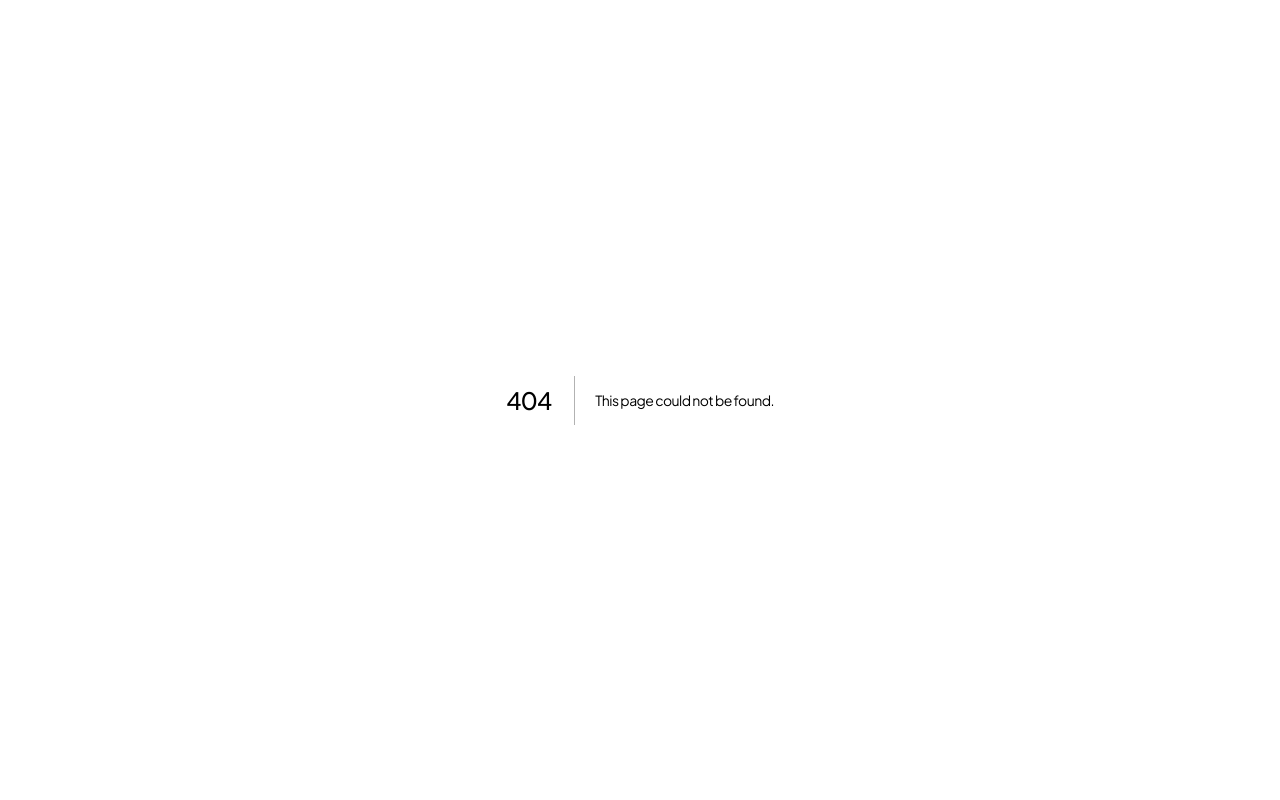
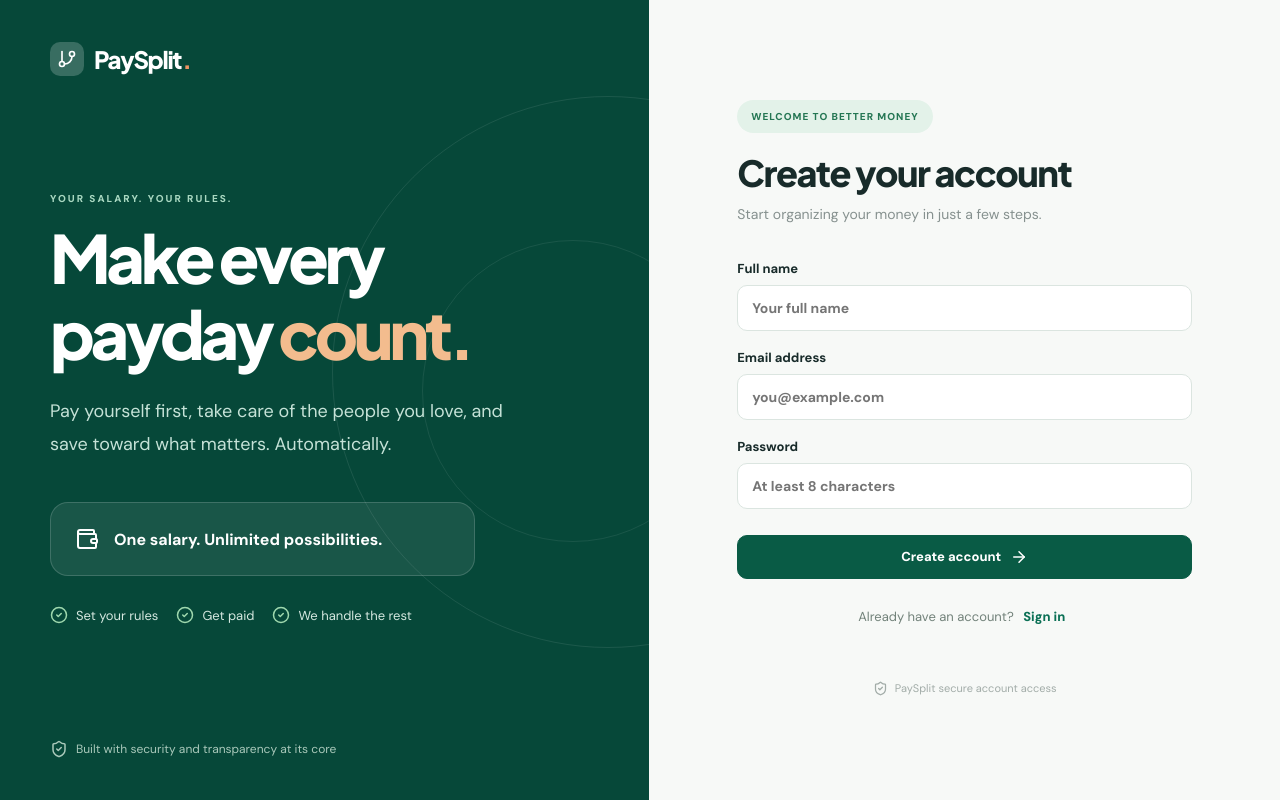
Before and after one commit to caseykingsley77/PaySplit-Project, a Next.js app: page /auth in a window 1280 px wide. Before the commit this address had no page. Built offline with nearby package versions, Linux system fonts and the light colour scheme; no server answers.

Commit message:
feat(auth): move sign-in and registration into dedicated auth route

```diff
--- /dev/null
+++ b/src/app/auth/page.tsx
@@ -0,0 +1,47 @@
+'use client';
+import {useEffect,useState} from 'react';
+import {ArrowRight,CheckCircle2,ShieldCheck,GitBranch,Wallet} from 'lucide-react';
+import {supabaseBrowser} from '@/lib/supabase';
+import {useRouter} from 'next/navigation';
+const authConfigured = Boolean(process.env.NEXT_PUBLIC_SUPABASE_URL && process.env.NEXT_PUBLIC_SUPABASE_ANON_KEY);
+export default function Home(){
+ const router=useRouter();const [mode,setMode]=useState<'signin'|'signup'>('signup');
+ const [email,setEmail]=useState(''),[password,setPassword]=useState(''),[fullName,setFullName]=useState('');
+ const [busy,setBusy]=useState(false),[notice,setNotice]=useState('');
+ useEffect(()=>{const m=new URLSearchParams(window.location.search).get('mode');if(m==='signin')setMode('signin');if(m==='signup')setMode('signup');},[]);
+ useEffect(()=>{if(!authConfigured)return;supabaseBrowser().auth.getSession().then(({data})=>{if(data.session)router.replace('/dashboard');}).catch(()=>setNotice('Unable to connect to the account service. Please try again.'));},[router]);
+ async function submit(e:React.FormEvent){
+ e.preventDefault();setBusy(true);setNotice('');
+ try{
+ const supabase=supabaseBrowser();
+ if(mode==='signup'){
+ const {data,error}=await supabase.auth.signUp({email,password,options:{data:{full_name:fullName}}});
+ if(error)throw error;
+ if(data.session)router.push('/dashboard');
+ else setNotice('Check your inbox for the confirmation link, then sign in.');
+ }else{
+ const {error}=await supabase.auth.signInWithPassword({email,password});
+ if(error)throw error;router.push('/dashboard');
+ }
+ }catch(err){setNotice(err instanceof Error?err.message:'Something went wrong');}finally{setBusy(false);}
+ }
+ return <main className="auth-page"><section className="auth-hero">
+ <div className="brand brand-light"><span className="brand-icon"><GitBranch size={20}/></span>PaySplit<span className="brand-dot">.</span></div>
+ <div className="hero-inner"><div className="eyebrow inverse">YOUR SALARY. YOUR RULES.</div>
+ <h1>Make every payday <em>count.</em></h1>
+ <p>Pay yourself first, take care of the people you love, and save toward what matters. Automatically.</p>
+ <div className="hero-feature"><Wallet/> One salary. Unlimited possibilities.</div>
+ <div className="hero-steps"><div><CheckCircle2 size={18}/> Set your rules</div><div><CheckCircle2 size={18}/> Get paid</div><div><CheckCircle2 size={18}/> We handle the rest</div></div>
+ </div><div className="hero-bottom"><ShieldCheck size={18}/> Built with security and transparency at its core</div>
+ </section><section className="auth-main"><div className="auth-card">
+ <span className="pill">WELCOME TO BETTER MONEY</span><h2>{mode==='signup'?'Create your account':'Welcome back'}</h2>
+ <p className="muted">{mode==='signup'?'Start organizing your money in just a few steps.':'Sign in to your PaySplit account.'}</p>
+ {!authConfigured?<div role="status" className="notice">Account services are temporarily unavailable. Please check back shortly.</div>:<form onSubmit={submit} className="form-stack">{mode==='signup'&&<label>Full name<input required minLength={2} placeholder="Your full name" value={fullName} onChange={e=>setFullName(e.target.value)}/></label>}
+ <label>Email address<input required type="email" autoComplete="email" placeholder="you@example.com" value={email} onChange={e=>setEmail(e.target.value)}/></label>
+ <label>Password<input required type="password" autoComplete={mode==='signup'?'new-password':'current-password'} minLength={8} placeholder="At least 8 characters" value={password} onChange={e=>setPassword(e.target.value)}/></label>
+ {notice&&<div role="status" className="notice">{notice}</div>}
+ <button className="primary-btn full" disabled={busy}>{busy?'Please wait…':mode==='signup'?'Create account':'Sign in'} <ArrowRight size={18}/></button></form>}
+ {authConfigured&&<p className="auth-switch">{mode==='signup'?'Already have an account?':'New to PaySplit?'} <button className="text-link" onClick={()=>{setMode(mode==='signup'?'signin':'signup');setNotice('');}}>{mode==='signup'?'Sign in':'Create an account'}</button></p>}
+ <div className="auth-footnote"><ShieldCheck size={15}/> PaySplit secure account access</div>
+ </div></section></main>;
+}
```
